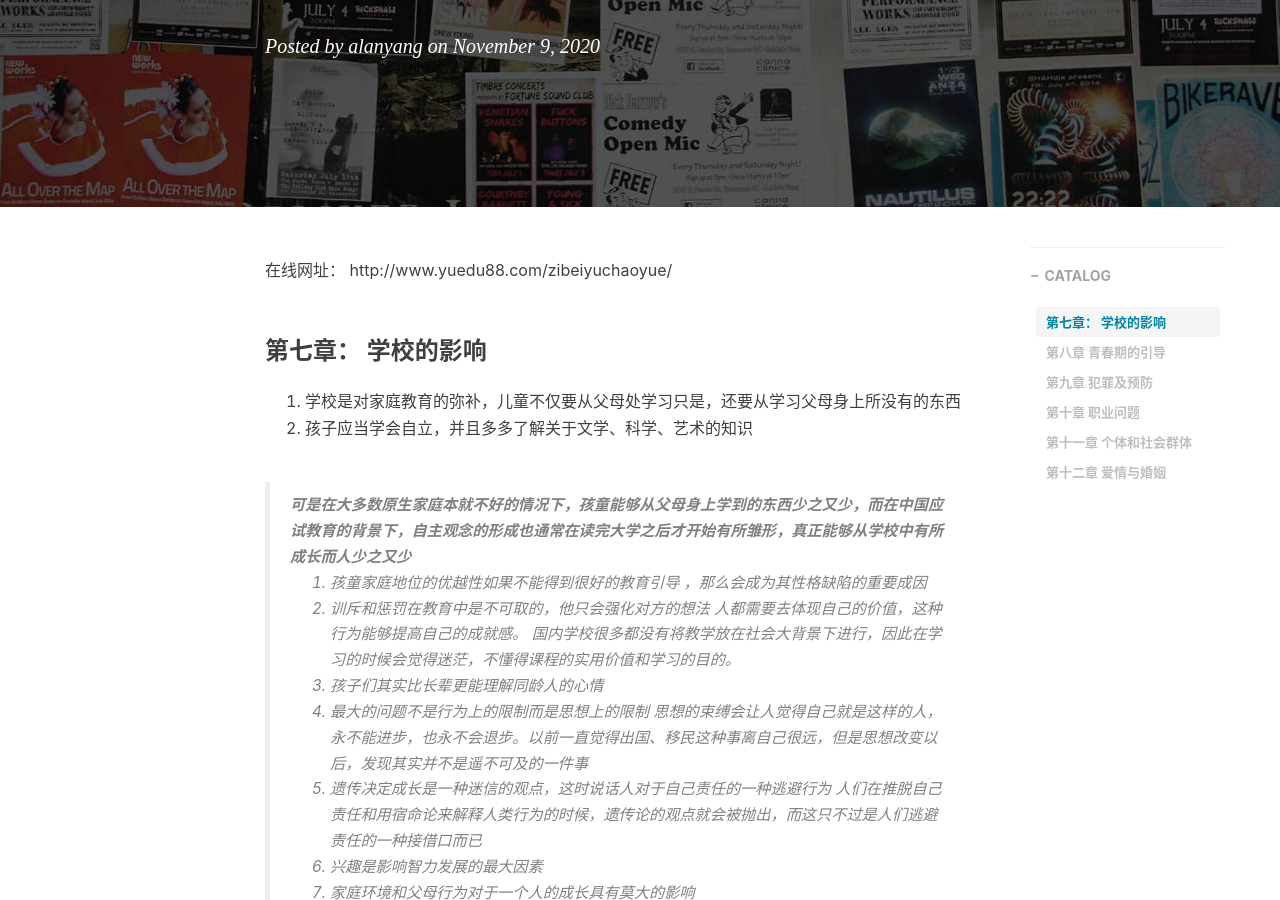
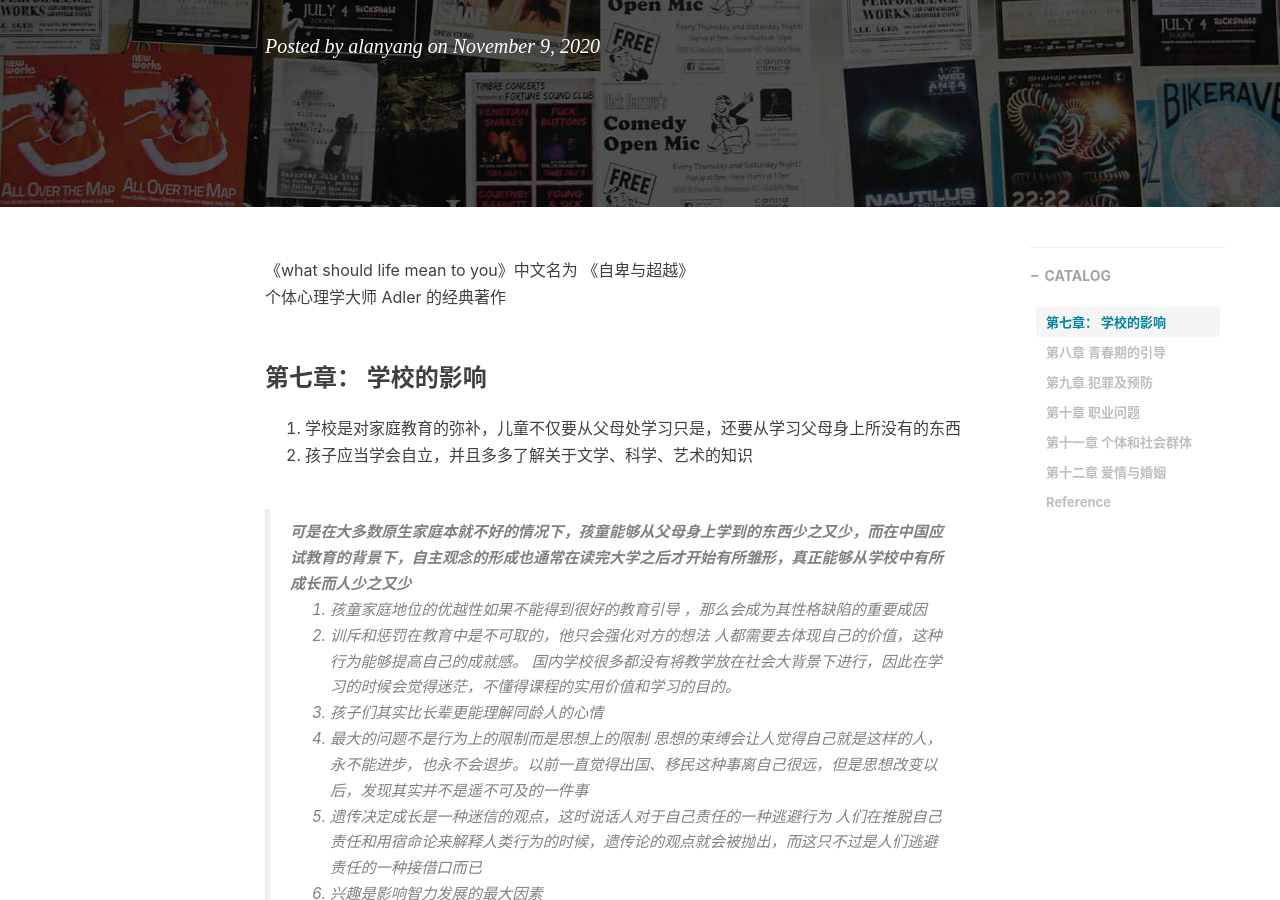
Before and after one commit to alanlyang/alanlyang.github.io, a Jekyll site: the page built from _posts/心理学/2020-11-09-自卑与超越.md, in a window 1280 px wide and 900 px high, scrolled down 376 px. Built offline with Jekyll 4.4.1, drawn with Linux system fonts in a browser that asks for light colours; nearby versions of some CDN libraries; comment, search, counter and statistics services are not loaded; some of the changed text lies outside the part shown.

Commit message:
2020-11-09

```diff
--- a/_posts/心理学/2020-11-09-自卑与超越.md
+++ b/_posts/心理学/2020-11-09-自卑与超越.md
@@ -11,8 +11,8 @@ tags:
     - 读书笔记
     - 阿德勒
 ---
-
-在线网址： http://www.yuedu88.com/zibeiyuchaoyue/
+《what should life mean to you》中文名为 《自卑与超越》
+ 个体心理学大师 Adler 的经典著作
 
 ### 第七章： 学校的影响
 1. 学校是对家庭教育的弥补，儿童不仅要从父母处学习只是，还要从学习父母身上所没有的东西
@@ -105,4 +105,8 @@ tags:
 6. 如果两个人之间拥有真正的爱情，那么他们必定具有以下几点特征：忠实可靠、有责任感、值得信赖。
 
 
+### Reference
+在线网址： http://www.yuedu88.com/zibeiyuchaoyue/
+
+
 2020-11-08读完
```
